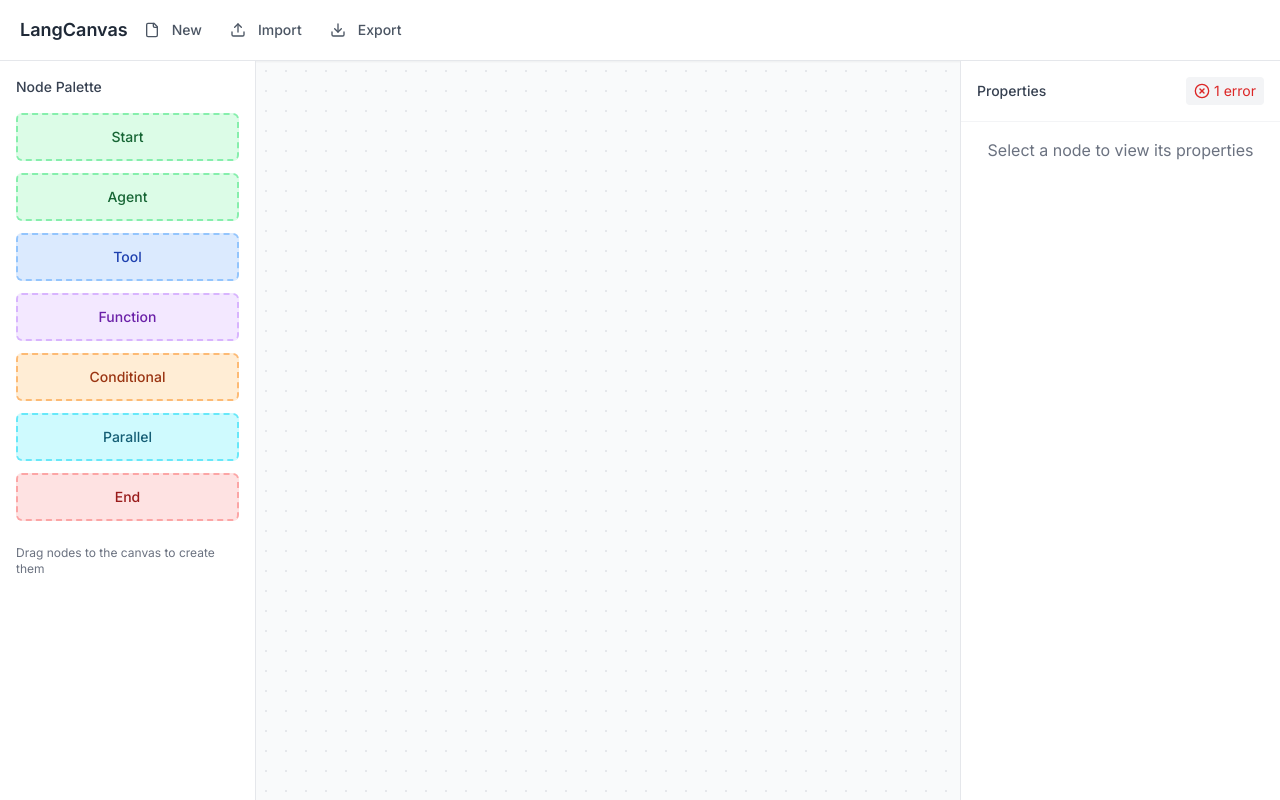
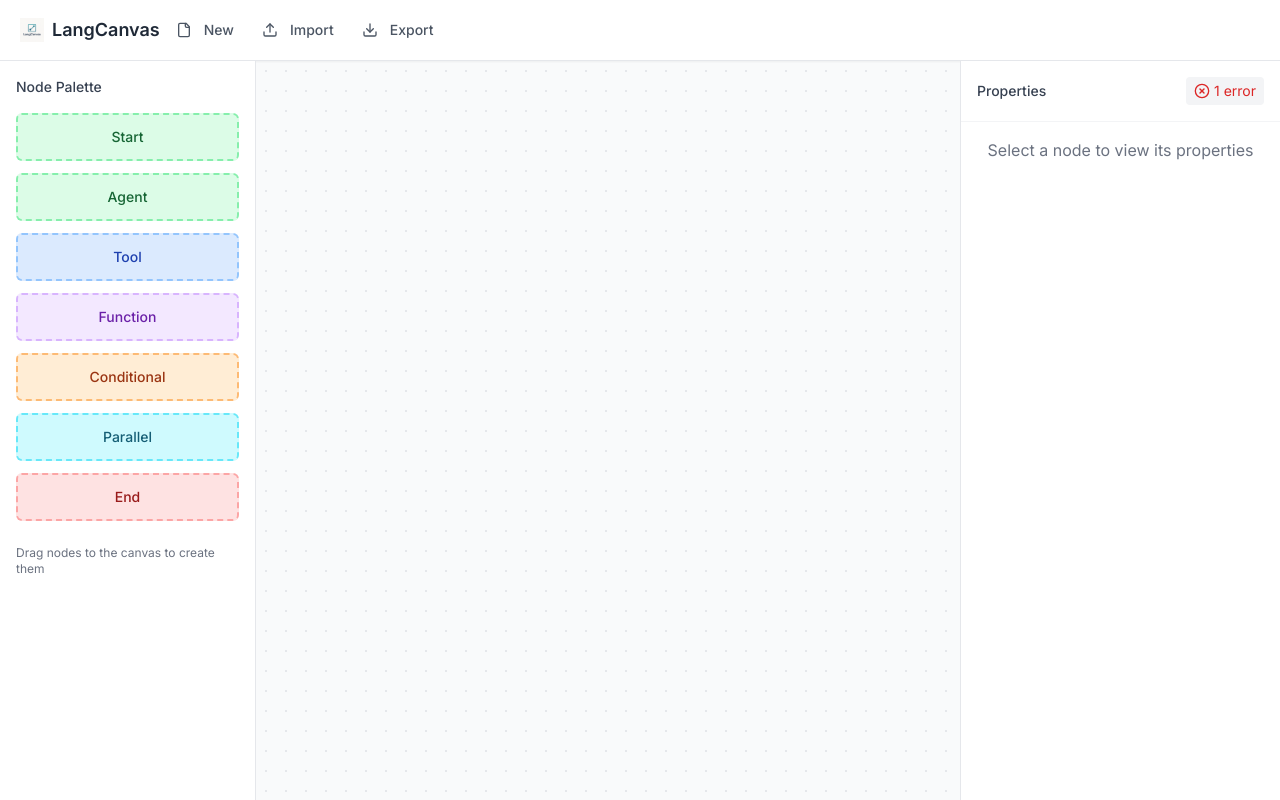
Before and after one commit to LangCanvas/langcanvas, a React (Vite) app: page / in a window 1280 px wide. Built offline with nearby package versions, Linux system fonts and the light colour scheme.

Commit message:
Add icon to the page title
Adds an icon next to the "LangCanvas" text in the toolbar.

```diff
--- a/src/components/layout/Toolbar.tsx
+++ b/src/components/layout/Toolbar.tsx
@@ -78,7 +78,14 @@ const Toolbar: React.FC<ToolbarProps> = ({
           {isMobileMenuOpen ? <X className="w-4 h-4" /> : <Menu className="w-4 h-4" />}
         </Button>
 
-        <h1 className="text-base sm:text-lg font-semibold text-gray-800 mr-2 sm:mr-4">LangCanvas</h1>
+        <div className="flex items-center space-x-2">
+          <img
+            src="/lovable-uploads/655971a4-1644-42d9-984c-106deca1859b.png"
+            alt="LangCanvas Logo"
+            className="w-6 h-6"
+          />
+          <h1 className="text-base sm:text-lg font-semibold text-gray-800 mr-2 sm:mr-4">LangCanvas</h1>
+        </div>
 
         {/* Validation Status Indicator */}
         {validationResult && hasNodes && (
```
